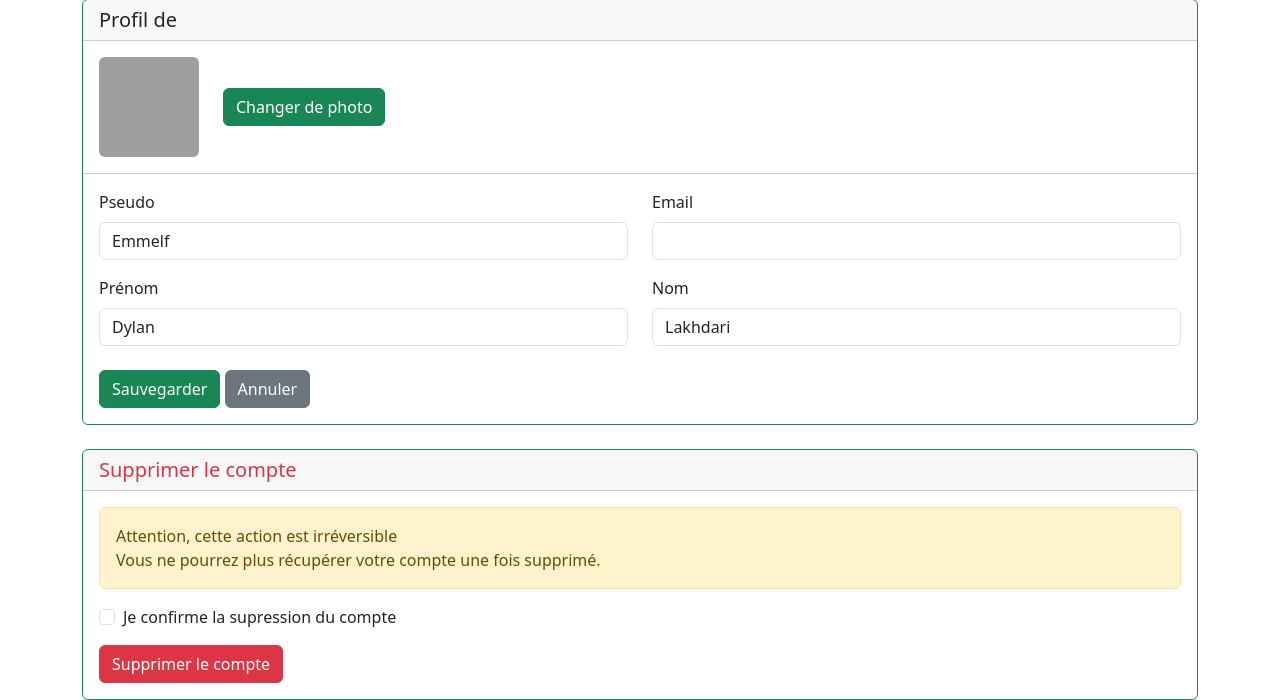
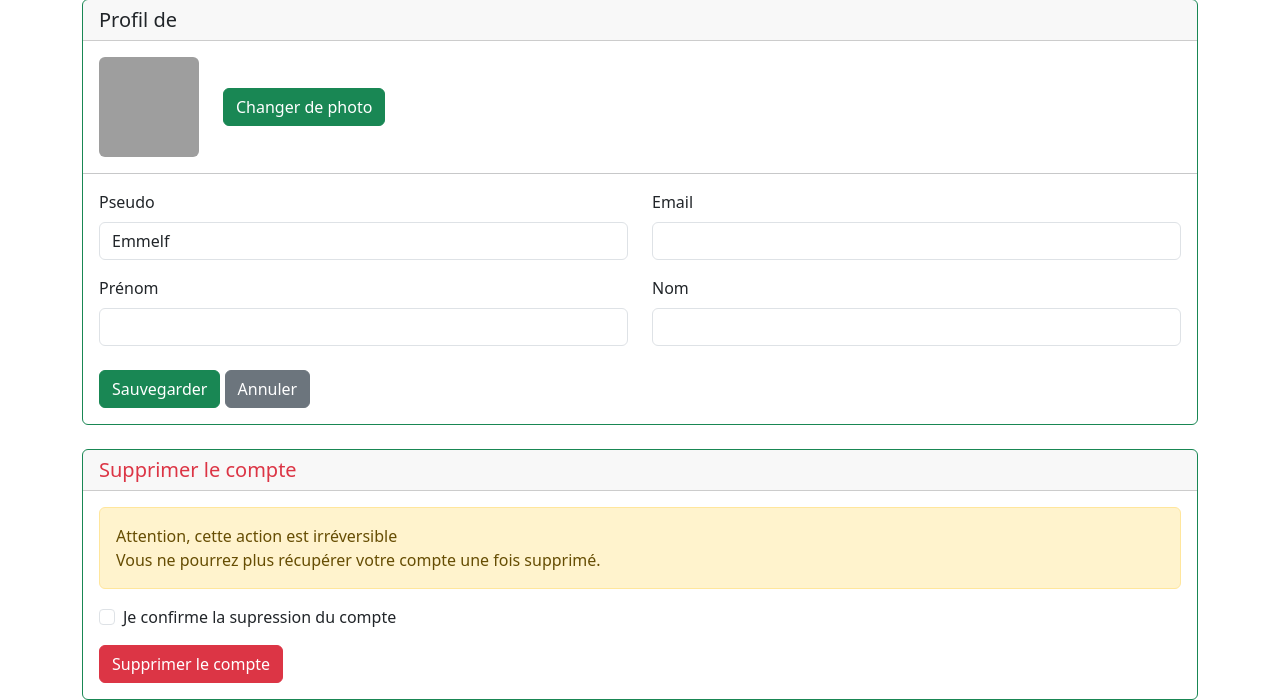
Before and after one commit to DylanLakhdari/EspaceShopping, a Django app: template templates/catalog/user_settings.html in a window 1280 px wide. Shown: the part 113-813 px from the top of the page. Run offline with Django 5.2, Linux system fonts and the light colour scheme; the template is opened without the code that fills it, so the values that code supplies are empty; grey boxes are pictures that could not be loaded.

Commit message:
Ajout des champs de CustomUserChangeForm

```diff
--- a/templates/catalog/user_settings.html
+++ b/templates/catalog/user_settings.html
@@ -30,14 +30,15 @@
                         </div>
                     </div>
                         <form method="post">
+                            {% csrf_token %}
                             <div class="row">
                                 <div class="mb-3 col-md-6">
-                                    <label for="first_name" class="form-label">Prénom</label>
-                                    <input class="form-control" type="text" id="id_first_name" value="Dylan">
+                                    <label for="id_first_name" class="form-label">Prénom</label>
+                                    <input class="form-control" type="text" id="id_first_name" name="first_name" value="{{ user.first_name }}">
                                 </div>
                                 <div class="mb-3 col-md-6">
-                                    <label for="last_name" class="form-label">Nom</label>
-                                    <input class="form-control" type="text" id="id_last_name" value="Lakhdari">
+                                    <label for="id_last_name" class="form-label">Nom</label>
+                                    <input class="form-control" type="text" id="id_last_name" name="last_name" value="{{ user.last_name }}">
                                 </div>
                             </div>
                             <div class="mt-2">
```
